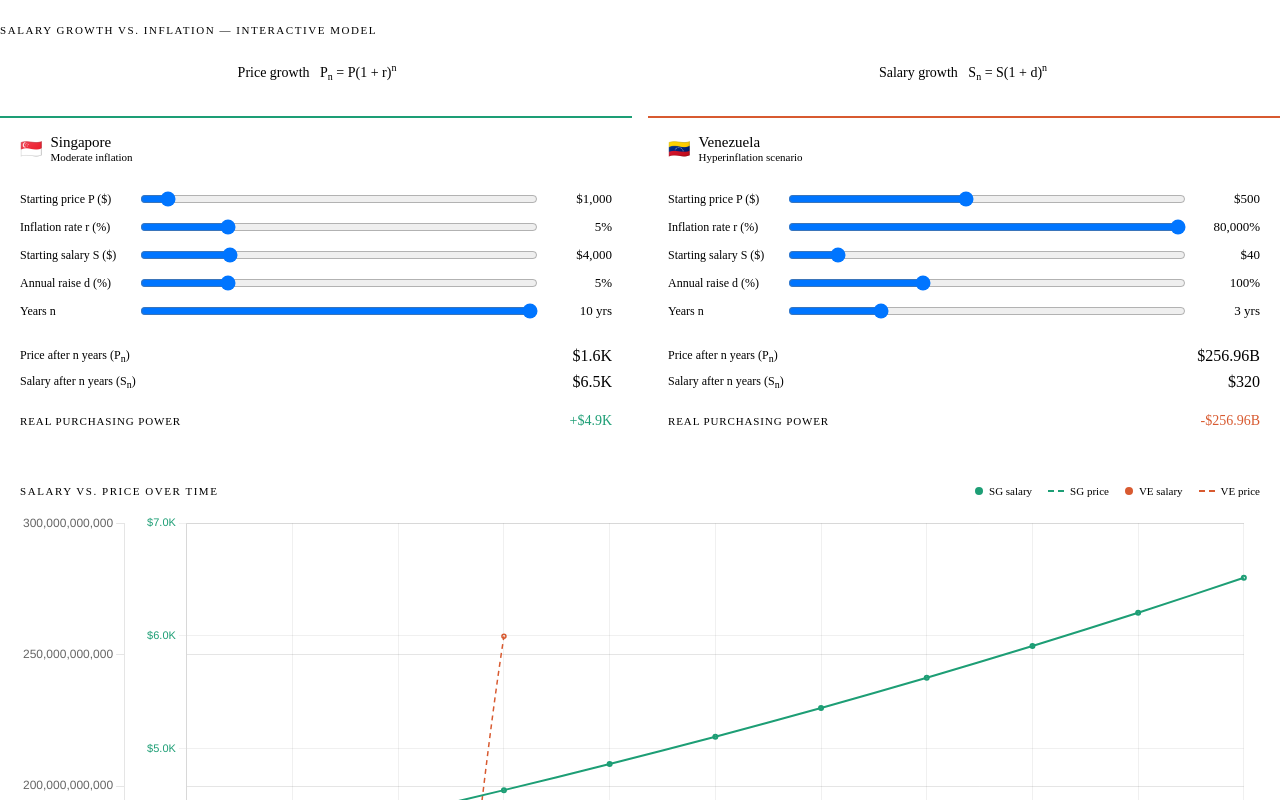
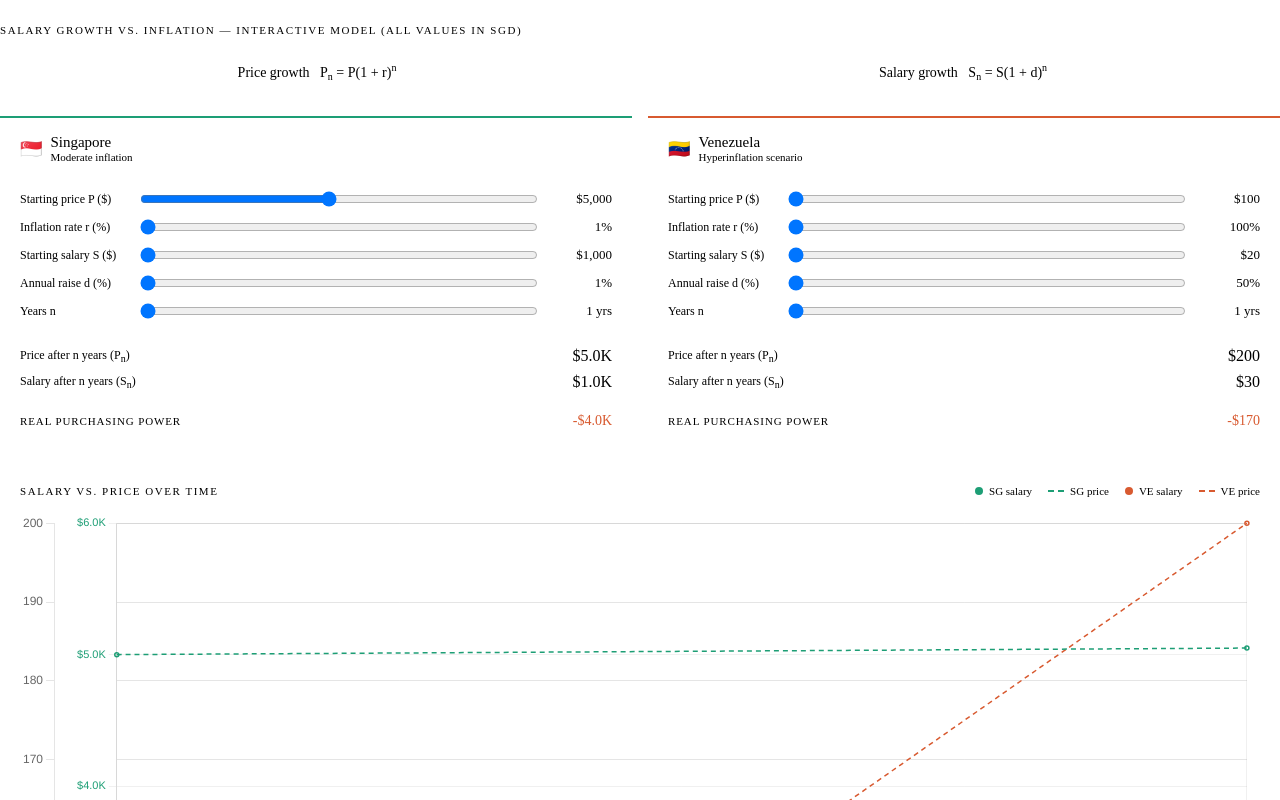
Before and after one commit to joeh8683/joeh8683.github.io, a plain HTML site: page index.html in a window 1280 px wide. Shown: the top 800 px of the page. Drawn offline with nearby package versions, Linux system fonts and the light colour scheme.

Commit message:
Update index.html

```diff
--- a/index.html
+++ b/index.html
@@ -1,4 +1,4 @@
-<h2 class="sr-only">Interactive model comparing salary growth against inflation using arithmetic and compound growth formulas (All values in SGD)</h2>
+<h2 class="sr-only">Interactive model comparing salary growth against inflation using arithmetic and compound growth formulas</h2>
 <style>
   .sr-only{position:absolute;width:1px;height:1px;padding:0;margin:-1px;overflow:hidden;clip:rect(0,0,0,0);border:0}
   *{box-sizing:border-box;margin:0;padding:0}
@@ -40,7 +40,7 @@
 </style>
 
 <div class="wrap">
-  <p class="section-label">Salary growth vs. inflation — interactive model</p>
+  <p class="section-label">Salary growth vs. inflation — interactive model (All values in SGD)</p>
 
   <div class="formula-row">
     <div class="formula-pill">Price growth &nbsp; P<sub>n</sub> = P(1 + r)<sup>n</sup></div>
@@ -53,11 +53,11 @@
         <span class="card-flag">🇸🇬</span>
         <div><div class="card-title">Singapore</div><div class="card-sub">Moderate inflation</div></div>
       </div>
-      <div class="ctrl"><span class="ctrl-label">Starting price P ($)</span><input type="range" id="sg-P" min="500" max="10000" step="100" value="1000"><span class="ctrl-val" id="sg-P-v">$500</span></div>
-      <div class="ctrl"><span class="ctrl-label">Inflation rate r (%)</span><input type="range" id="sg-r" min="1" max="20" step="0.1" value="5"><span class="ctrl-val" id="sg-r-v">1%</span></div>
-      <div class="ctrl"><span class="ctrl-label">Starting salary S ($)</span><input type="range" id="sg-S" min="1000" max="15000" step="100" value="4000"><span class="ctrl-val" id="sg-S-v">$1,000</span></div>
-      <div class="ctrl"><span class="ctrl-label">Annual raise d (%)</span><input type="range" id="sg-d" min="1" max="20" step="0.1" value="5"><span class="ctrl-val" id="sg-d-v">1%</span></div>
-      <div class="ctrl"><span class="ctrl-label">Years n</span><input type="range" id="sg-n" min="1" max="10" step="1" value="10"><span class="ctrl-val" id="sg-n-v">1 yr</span></div>
+      <div class="ctrl"><span class="ctrl-label">Starting price P ($)</span><input type="range" id="sg-P" min="500" max="10000" step="100" value="5000"><span class="ctrl-val" id="sg-P-v">$500</span></div>
+      <div class="ctrl"><span class="ctrl-label">Inflation rate r (%)</span><input type="range" id="sg-r" min="1" max="20" step="0.1" value="1"><span class="ctrl-val" id="sg-r-v">1%</span></div>
+      <div class="ctrl"><span class="ctrl-label">Starting salary S ($)</span><input type="range" id="sg-S" min="1000" max="15000" step="100" value="1000"><span class="ctrl-val" id="sg-S-v">$1,000</span></div>
+      <div class="ctrl"><span class="ctrl-label">Annual raise d (%)</span><input type="range" id="sg-d" min="1" max="20" step="0.1" value="1"><span class="ctrl-val" id="sg-d-v">1%</span></div>
+      <div class="ctrl"><span class="ctrl-label">Years n</span><input type="range" id="sg-n" min="1" max="10" step="1" value="1"><span class="ctrl-val" id="sg-n-v">1 yr</span></div>
       <div class="results">
         <div class="res-row"><span class="res-label">Price after n years (P<sub>n</sub>)</span><span class="res-val" id="sg-pn">$1,629</span></div>
         <div class="res-row"><span class="res-label">Salary after n years (S<sub>n</sub>)</span><span class="res-val" id="sg-sn">$6,700</span></div>
@@ -70,11 +70,11 @@
         <span class="card-flag">🇻🇪</span>
         <div><div class="card-title">Venezuela</div><div class="card-sub">Hyperinflation scenario</div></div>
       </div>
-      <div class="ctrl"><span class="ctrl-label">Starting price P ($)</span><input type="range" id="ve-P" min="100" max="1000" step="1" value="500"><span class="ctrl-val" id="ve-P-v">$100</span></div>
-      <div class="ctrl"><span class="ctrl-label">Inflation rate r (%)</span><input type="range" id="ve-r" min="100" max="80000" step="100" value="80000"><span class="ctrl-val" id="ve-r-v">100%</span></div>
-      <div class="ctrl"><span class="ctrl-label">Starting salary S ($)</span><input type="range" id="ve-S" min="20" max="200" step="1" value="40"><span class="ctrl-val" id="ve-S-v">$120</span></div>
-      <div class="ctrl"><span class="ctrl-label">Annual raise d (%)</span><input type="range" id="ve-d" min="50" max="200" step="1" value="100"><span class="ctrl-val" id="ve-d-v">50%</span></div>
-      <div class="ctrl"><span class="ctrl-label">Years n</span><input type="range" id="ve-n" min="1" max="10" step="1" value="3"><span class="ctrl-val" id="ve-n-v">1 yr</span></div>
+      <div class="ctrl"><span class="ctrl-label">Starting price P ($)</span><input type="range" id="ve-P" min="100" max="1000" step="1" value="100"><span class="ctrl-val" id="ve-P-v">$100</span></div>
+      <div class="ctrl"><span class="ctrl-label">Inflation rate r (%)</span><input type="range" id="ve-r" min="100" max="80000" step="100" value="100"><span class="ctrl-val" id="ve-r-v">100%</span></div>
+      <div class="ctrl"><span class="ctrl-label">Starting salary S ($)</span><input type="range" id="ve-S" min="20" max="200" step="1" value="20"><span class="ctrl-val" id="ve-S-v">$120</span></div>
+      <div class="ctrl"><span class="ctrl-label">Annual raise d (%)</span><input type="range" id="ve-d" min="50" max="200" step="1" value="50"><span class="ctrl-val" id="ve-d-v">50%</span></div>
+      <div class="ctrl"><span class="ctrl-label">Years n</span><input type="range" id="ve-n" min="1" max="10" step="1" value="1"><span class="ctrl-val" id="ve-n-v">1 yr</span></div>
       <div class="results">
         <div class="res-row"><span class="res-label">Price after n years (P<sub>n</sub>)</span><span class="res-val" id="ve-pn">—</span></div>
         <div class="res-row"><span class="res-label">Salary after n years (S<sub>n</sub>)</span><span class="res-val" id="ve-sn">—</span></div>
```
